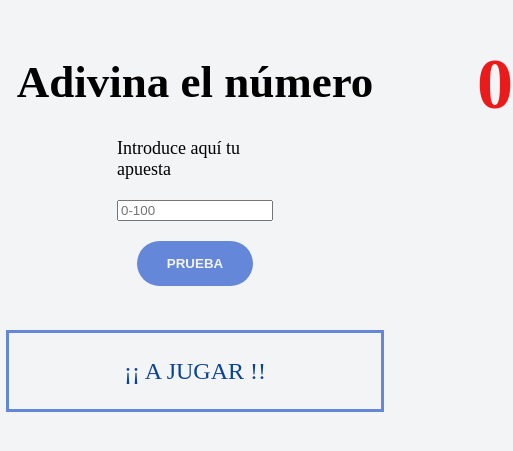
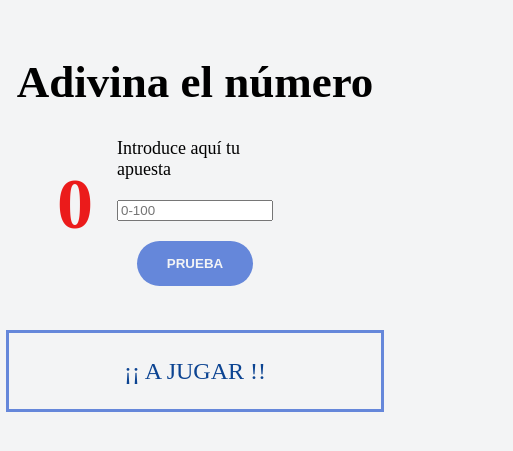
Before and after one commit to marpri-17/m2-evaluacion-intermedia-marpri-17, a website: page docs/index.html in a window 390 px wide. Shown: the part 177-628 px from the top of the page, 513 px wide, since content can reach past the window. Drawn offline with Linux system fonts and the light colour scheme.

Commit message:
version 1.1.0 :white_check_mark:

```diff
--- a/docs/assets/css/main.css
+++ b/docs/assets/css/main.css
@@ -1 +1 @@
-body {background: #f3f4f5;margin: 0;height: 100vh;}.page__wrapper {width: 100%;height: 100%;display: -webkit-box;display: -ms-flexbox;display: flex;-webkit-box-orient: vertical;-webkit-box-direction: normal;-ms-flex-direction: column;flex-direction: column;-webkit-box-pack: center;-ms-flex-pack: center;justify-content: center;-webkit-box-align: center;-ms-flex-align: center;align-items: center;}.tittle {margin-top: -200px;font-size: 45px;}.data {display: -webkit-box;display: -ms-flexbox;display: flex;-webkit-box-orient: vertical;-webkit-box-direction: normal;-ms-flex-direction: column;flex-direction: column;max-width: 40%;}.data--counter {font-size: 72px;color: #eb1b1b;position: relative;top: -70px;left: 300px;}.btn-check {padding: 15px;margin: 20px;border-radius: 30px;background-color: #6587da;color: #f3f4f5;text-transform: uppercase;border-style: none;font-weight: bold;}.btn_reset {padding: 10px;background-color: #e9e347;border-radius: 10px;color: black;font-weight: bold;}.clue {line-height: 16px;border: 3px solid #6587da;padding: 30px;width: 80%;font-size: 24px;text-align: center;color: #0c4492;}.input {margin-top: 20px;}.input-label {font-size: 18px;}.price {margin-top: 20px;border-radius: 20px;-webkit-box-shadow: 2px 3px 3px black;box-shadow: 2px 3px 3px black;}.hidden {display: none;}
+body {background: #f3f4f5;margin: 0;height: 100vh;}.page__wrapper {width: 100%;height: 100%;display: -webkit-box;display: -ms-flexbox;display: flex;-webkit-box-orient: vertical;-webkit-box-direction: normal;-ms-flex-direction: column;flex-direction: column;-webkit-box-pack: center;-ms-flex-pack: center;justify-content: center;-webkit-box-align: center;-ms-flex-align: center;align-items: center;}.tittle {margin-top: -200px;font-size: 45px;}.data {display: -webkit-box;display: -ms-flexbox;display: flex;-webkit-box-orient: vertical;-webkit-box-direction: normal;-ms-flex-direction: column;flex-direction: column;max-width: 40%;}.data--counter {font-size: 72px;color: #eb1b1b;position: relative;top: -70px;left: 300px;}.btn-check {padding: 15px;margin: 20px;border-radius: 30px;background-color: #6587da;color: #f3f4f5;text-transform: uppercase;border-style: none;font-weight: bold;}.btn_reset {padding: 10px;background-color: #e9e347;border-radius: 10px;color: black;font-weight: bold;}.clue {line-height: 16px;border: 3px solid #6587da;padding: 30px;width: 80%;font-size: 24px;text-align: center;color: #0c4492;}.input {margin-top: 20px;}.input-label {font-size: 18px;}.price {margin-top: 20px;border-radius: 20px;-webkit-box-shadow: 2px 3px 3px black;box-shadow: 2px 3px 3px black;}.hidden {display: none;}@media all and (max-width: 680px) {.data--counter {position: relative;top: 50px;left: -120px;}}
```
